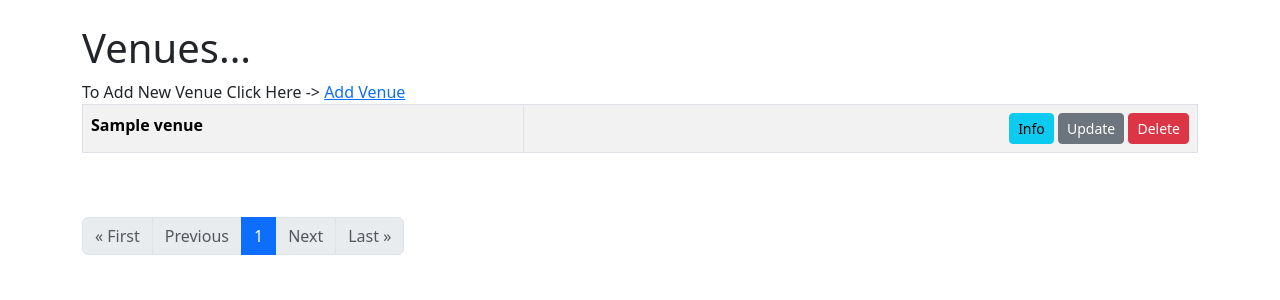
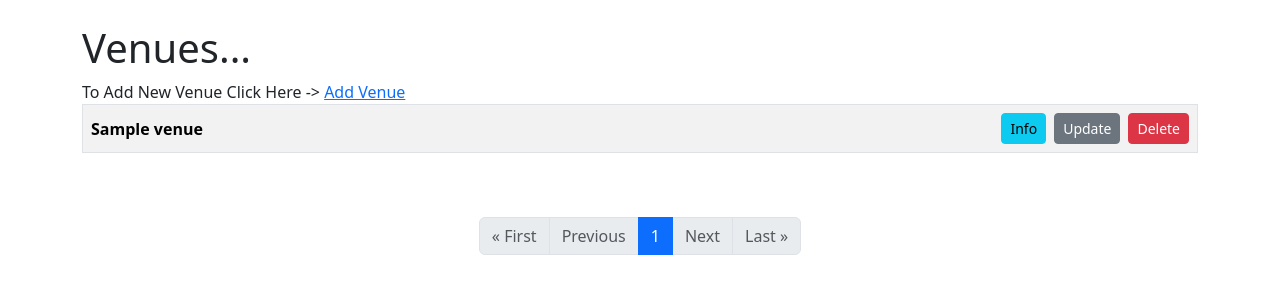
Before and after one commit to PetarIvanov47/event-manager, a Django app: template events/templates/events/venue.html in a window 1280 px wide. Shown: the part 58-358 px from the top of the page. Run offline with Django 4.2, Linux system fonts and the light colour scheme; the template is opened without the code that fills it: most values are stand-ins (such as "Sample title", 1, 10 or a date in 2020).

Commit message:
paginator added to venues and events page

```diff
--- a/events/templates/events/event_list.html
+++ b/events/templates/events/event_list.html
@@ -47,7 +47,7 @@ To Add New Event Click Here -> <a href="{% url 'add-event' %}">Add Event</a>
 {% endfor %}
 <br/>
 <nav aria-label="...">
-    <ul class="pagination">
+    <ul class="pagination justify-content-center">
         {% if event_list.has_previous %}
         <li class="page-item">
             <a class="page-link" href="?page=1">&laquo; First</a>
--- a/events/templates/events/search_venues.html
+++ b/events/templates/events/search_venues.html
@@ -31,8 +31,8 @@
     {% else %}
         <center>
             <h1>
-                This Venue doesn't exist!<br/><br/>
-                To Add New Venue Click Here -> <a href="{% url 'add-venue' %}">Add Venue</a>
+                &#9746; We couldn't find any matches for "{{ searched }}"<br/><br/>
+                You Can Add New Venue Here -> <a href="{% url 'add-venue' %}">Add Venue</a>
             </h1>
         </center>
 
--- a/events/templates/events/venue.html
+++ b/events/templates/events/venue.html
@@ -11,21 +11,24 @@ To Add New Venue Click Here -> <a href="{% url 'add-venue' %}">Add Venue</a>
     {% for venue in venues %}
     <tr>
         <td>
-            <strong>{{ venue }}</strong>
+            <div class="d-flex align-items-center justify-content-between">
+                <div>
+                    <strong>{{ venue }}</strong>
+                </div>
+                <div class="d-grid gap-2 d-md-flex justify-content-md-end">
+                    <a href="{% url 'show-venue' venue.id %}" class="btn btn-info btn-sm">Info</a>
+                    <a href="{% url 'update-venue' venue.id %}" class="btn btn-secondary btn-sm">Update</a>
+                    <a href="{% url 'delete-venue' venue.id %}" class="btn btn-danger btn-sm">Delete</a>
+                </div>
+            </div>
         </td>
-        <td align="right">
-            <a href="{% url 'show-venue' venue.id %}" class="btn btn-info btn-sm">Info</a>
-            <a href="{% url 'update-venue' venue.id %}" class="btn btn-secondary btn-sm">Update</a>
-            <a href="{% url 'delete-venue' venue.id %}" class="btn btn-danger btn-sm">Delete</a>
-        </td>
-
     </tr>
 
     {% endfor %}
 </table>
 <br/><br/>
 <nav aria-label="...">
-    <ul class="pagination">
+    <ul class="pagination justify-content-center">
         {% if venues.has_previous %}
         <li class="page-item">
             <a class="page-link" href="?page=1">&laquo; First</a>
--- a/events/views.py
+++ b/events/views.py
@@ -84,7 +84,7 @@ def show_venue(request, venue_id):
 
 def list_venues(request):
     # Set up Pagination
-    p = Paginator(Venue.objects.all().order_by('name'), 10)
+    p = Paginator(Venue.objects.all().order_by('name'), 5)
     page = request.GET.get('page')
     venues = p.get_page(page)
     return render(request, 'events/venue.html', {'venues': venues})
```
Also changed, not shown: db.sqlite3.
